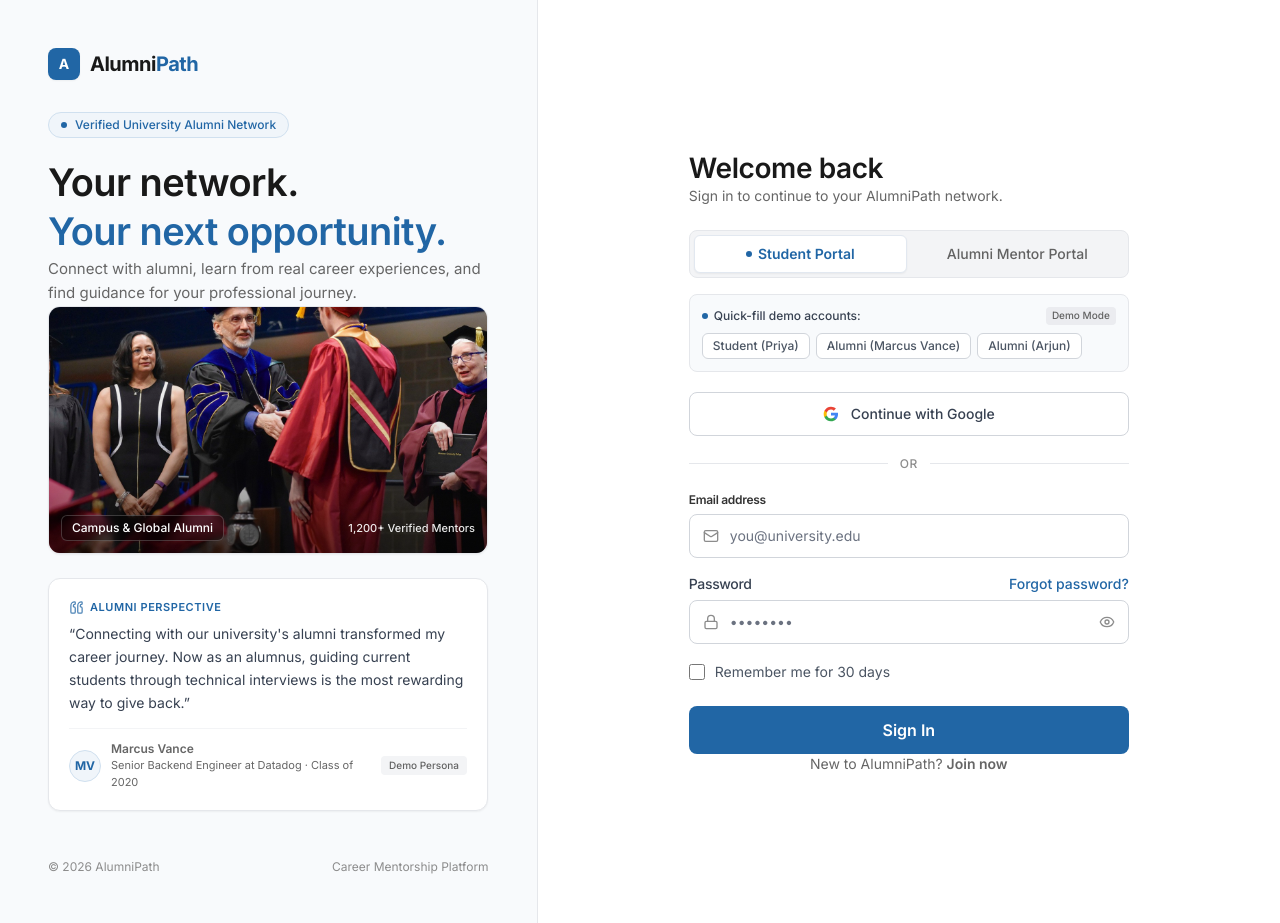
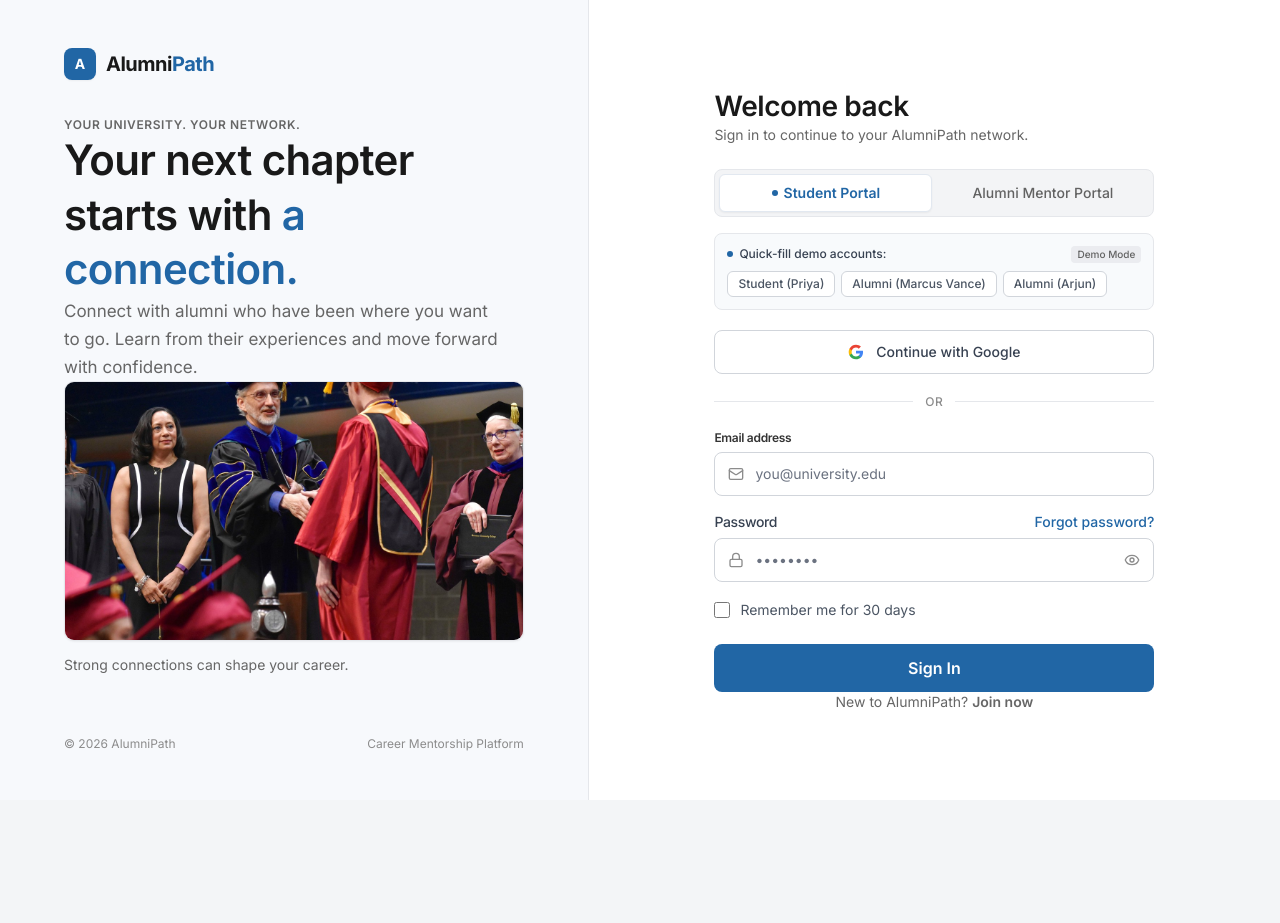
Before and after one commit to AshlinMirsha/Ai_Alumni_Mentorship, a Next.js app: page /login in a window 1280 px wide. After the commit the page ends 800 px from the top, so only its background shows below. Built offline with nearby package versions, Linux system fonts and the light colour scheme.

Commit message:
refactor(login): redesign left promotional panel with editorial layout, clear typography, and clean photograph

```diff
--- a/src/app/login/page.tsx
+++ b/src/app/login/page.tsx
@@ -10,7 +10,6 @@ import {
   Lock,
   AlertCircle,
   CheckCircle,
-  Quote,
   X,
 } from "lucide-react";
 import { Button } from "@/components/ui/Button";
@@ -167,9 +166,9 @@ export default function LoginPage() {
   return (
     <div className="min-h-screen flex flex-col lg:flex-row bg-white">
       {/* ════════════════════════════════════════════════════════════════════════
-          LEFT SECTION (~45%): SOPHISTICATED EDITORIAL & ALUMNI NETWORK HIGHLIGHT
+          LEFT SECTION (~45%): SOPHISTICATED EDITORIAL PROMOTIONAL PANEL
          ════════════════════════════════════════════════════════════════════════ */}
-      <aside className="hidden lg:flex lg:w-[45%] xl:w-[42%] bg-[#F8FAFC] border-r border-[#E5E7EB] flex-col justify-between p-8 xl:p-12 min-h-screen relative">
+      <aside className="hidden lg:flex lg:w-[45%] xl:w-[46%] bg-[#F7F9FC] border-r border-[#E5E7EB] flex-col justify-between px-12 xl:px-16 py-12 min-h-screen">
         {/* Brand Logo Header */}
         <div>
           <Link href="/" className="inline-flex items-center gap-2.5 group">
@@ -180,85 +179,46 @@ export default function LoginPage() {
           </Link>
         </div>
 
-        {/* Central Content: Headline, Supporting Paragraph, Visual & Testimonial */}
-        <div className="my-auto py-8 max-w-[440px]">
-          {/* Subtle network badge */}
-          <div className="inline-flex items-center gap-2 px-3 py-1 rounded-full text-xs font-medium text-[#2166A5] bg-[#F0F5FA] border border-[#D0E0EF] mb-5">
-            <span className="h-1.5 w-1.5 rounded-full bg-[#2166A5]" />
-            <span>Verified University Alumni Network</span>
-          </div>
+        {/* Central Editorial Content Block */}
+        <div className="my-auto py-8 max-w-[460px] w-full">
+          {/* Small Introductory Label (Small uppercase, slight letter spacing, restrained blue accent, no pill) */}
+          <p className="text-xs font-semibold tracking-wider uppercase text-[#2166A5] mb-4">
+            YOUR UNIVERSITY. YOUR NETWORK.
+          </p>
 
-          {/* Compelling Headline */}
-          <h1 className="text-3xl sm:text-4xl lg:text-[38px] font-bold text-[#191919] tracking-tight leading-[1.15] mb-4">
-            Your network.
+          {/* Main Primary Headline (38-42px on desktop, 650-700 weight, line-height 1.15, dark charcoal, "a connection." in #2166A5) */}
+          <h1 className="text-3xl sm:text-4xl lg:text-[40px] xl:text-[42px] font-bold text-[#191919] tracking-tight leading-[1.15] mb-5">
+            Your next chapter
             <br />
-            <span className="text-[#2166A5]">Your next opportunity.</span>
+            starts with <span className="text-[#2166A5]">a connection.</span>
           </h1>
 
-          {/* Supporting Text */}
-          <p className="text-[15px] text-[#4B5563] leading-relaxed mb-6">
-            Connect with alumni, learn from real career experiences, and find
-            guidance for your professional journey.
+          {/* Supporting Paragraph (16-17px, line height 1.65, muted gray, max-w ~440px, left-aligned) */}
+          <p className="text-[16px] sm:text-[17px] text-[#626262] leading-[1.65] max-w-[440px] mb-8">
+            Connect with alumni who have been where you want to go. Learn from
+            their experiences and move forward with confidence.
           </p>
 
-          {/* Tasteful Photographic Visual */}
-          <div className="relative w-full rounded-xl overflow-hidden border border-[#E5E7EB] shadow-xs bg-white mb-6">
+          {/* Large Editorial Landscape Photograph (16:9 aspect, object-cover, 10px rounded corners, thin border, NO overlaid labels) */}
+          <div className="relative w-full rounded-[10px] overflow-hidden border border-[#E5E7EB] shadow-xs bg-white mb-3.5">
             <div className="relative aspect-[16/9] w-full">
               {/* eslint-disable-next-line @next/next/no-img-element */}
               <img
                 src="/hero-network.jpg"
-                alt="University Alumni and Mentorship Network"
+                alt="University Alumni and Student Mentorship"
                 className="w-full h-full object-cover object-center"
               />
-              <div className="absolute inset-0 bg-gradient-to-t from-black/55 via-black/10 to-transparent" />
-              <div className="absolute bottom-3 left-3 right-3 flex items-center justify-between text-white text-xs">
-                <span className="font-medium bg-black/40 backdrop-blur-xs px-2.5 py-1 rounded-md border border-white/20">
-                  Campus & Global Alumni
-                </span>
-                <span className="text-[11px] font-medium text-white/90">
-                  1,200+ Verified Mentors
-                </span>
-              </div>
             </div>
           </div>
 
-          {/* Refined Testimonial Card */}
-          <div className="bg-white border border-[#E5E7EB] rounded-xl p-4 sm:p-5 shadow-xs">
-            <div className="flex items-center gap-1.5 mb-2 text-[#2166A5]">
-              <Quote size={15} className="rotate-180 opacity-80" />
-              <span className="text-[11px] uppercase tracking-wider font-semibold text-[#2166A5]">
-                Alumni Perspective
-              </span>
-            </div>
-            <blockquote className="text-[#374151] text-xs sm:text-sm leading-relaxed mb-3.5">
-              &ldquo;Connecting with our university&apos;s alumni transformed my
-              career journey. Now as an alumnus, guiding current students
-              through technical interviews is the most rewarding way to give
-              back.&rdquo;
-            </blockquote>
-            <div className="flex items-center justify-between pt-3 border-t border-[#F3F4F6]">
-              <div className="flex items-center gap-2.5">
-                <div className="h-8 w-8 rounded-full bg-[#F0F5FA] border border-[#D0E0EF] text-[#2166A5] flex items-center justify-center text-xs font-bold shrink-0">
-                  MV
-                </div>
-                <div>
-                  <p className="text-xs font-semibold text-[#191919]">
-                    Marcus Vance
-                  </p>
-                  <p className="text-[11px] text-[#626262]">
-                    Senior Backend Engineer at Datadog · Class of 2020
-                  </p>
-                </div>
-              </div>
-              <span className="text-[10px] text-[#626262] bg-[#F3F4F6] px-2 py-0.5 rounded font-medium shrink-0 ml-2">
-                Demo Persona
-              </span>
-            </div>
-          </div>
+          {/* Subtle Supporting Line beneath image (Plain text, no card, no border, no shadow) */}
+          <p className="text-xs sm:text-sm text-[#626262] font-normal">
+            Strong connections can shape your career.
+          </p>
         </div>
 
         {/* Left Column Subtle Footer */}
-        <div className="pt-4 text-xs text-[#8C8C8C] flex items-center justify-between">
+        <div className="pt-6 text-xs text-[#8C8C8C] flex items-center justify-between max-w-[460px]">
           <span>&copy; 2026 AlumniPath</span>
           <span>Career Mentorship Platform</span>
         </div>
```
